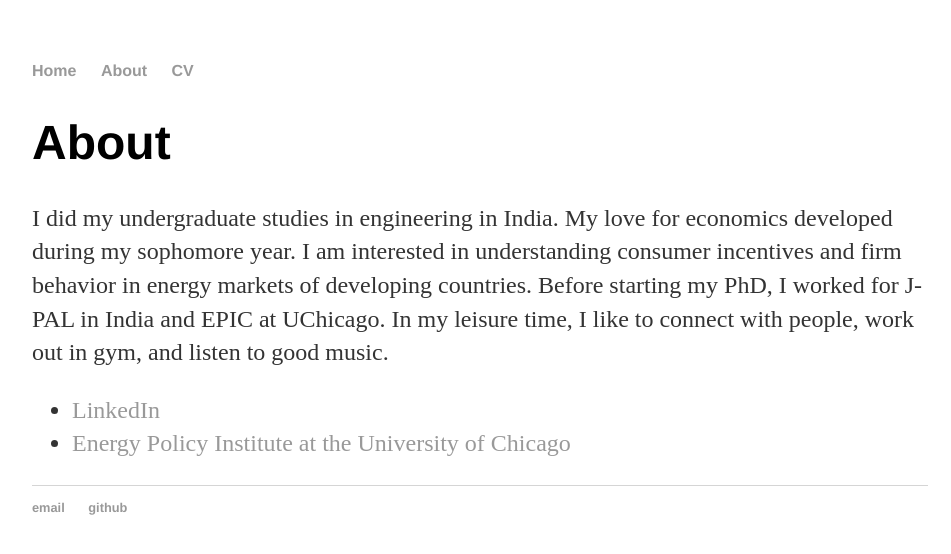
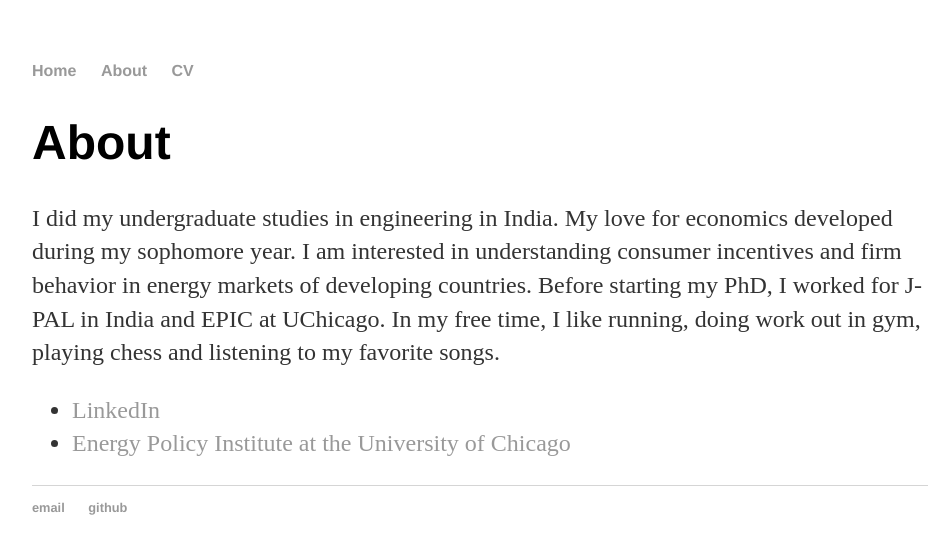
Before and after one commit to azharhsain/azharhsain.github.io, a Jekyll site: the page built from about/index.html, in a window 1280 px wide. Shown: the top 554 px of the page, without its empty margins (160-1111 px from the left). Built offline with Jekyll 4.4.1, drawn with Linux system fonts in a browser that asks for light colours.

Commit message:
Changed Index

```diff
--- a/about/index.html
+++ b/about/index.html
@@ -8,8 +8,8 @@ title: Azhar Hussain
 			<p>I did my undergraduate studies in engineering in India. My love for economics developed
 				during my sophomore year. I am interested in understanding consumer incentives and firm
 				behavior in energy markets of developing countries. Before starting my PhD, I worked
-				for J-PAL in India and EPIC at UChicago. In my leisure time, I like to connect with people,
-				work out in gym, and listen to good music.</p>
+				for J-PAL in India and EPIC at UChicago. In my free time, I like running, doing work out in gym,
+				playing chess and listening to my favorite songs.</p>
 			<ul class="contacts">
 				<li><a href="http://www.linkedin.com/in/hussainazhar" target="_blank">LinkedIn</a></li>
 				<li><a href="https://epic.uchicago.edu/experts/azhar-hussain" target="_blank">Energy Policy Institute at the University of Chicago</a></li>
```
